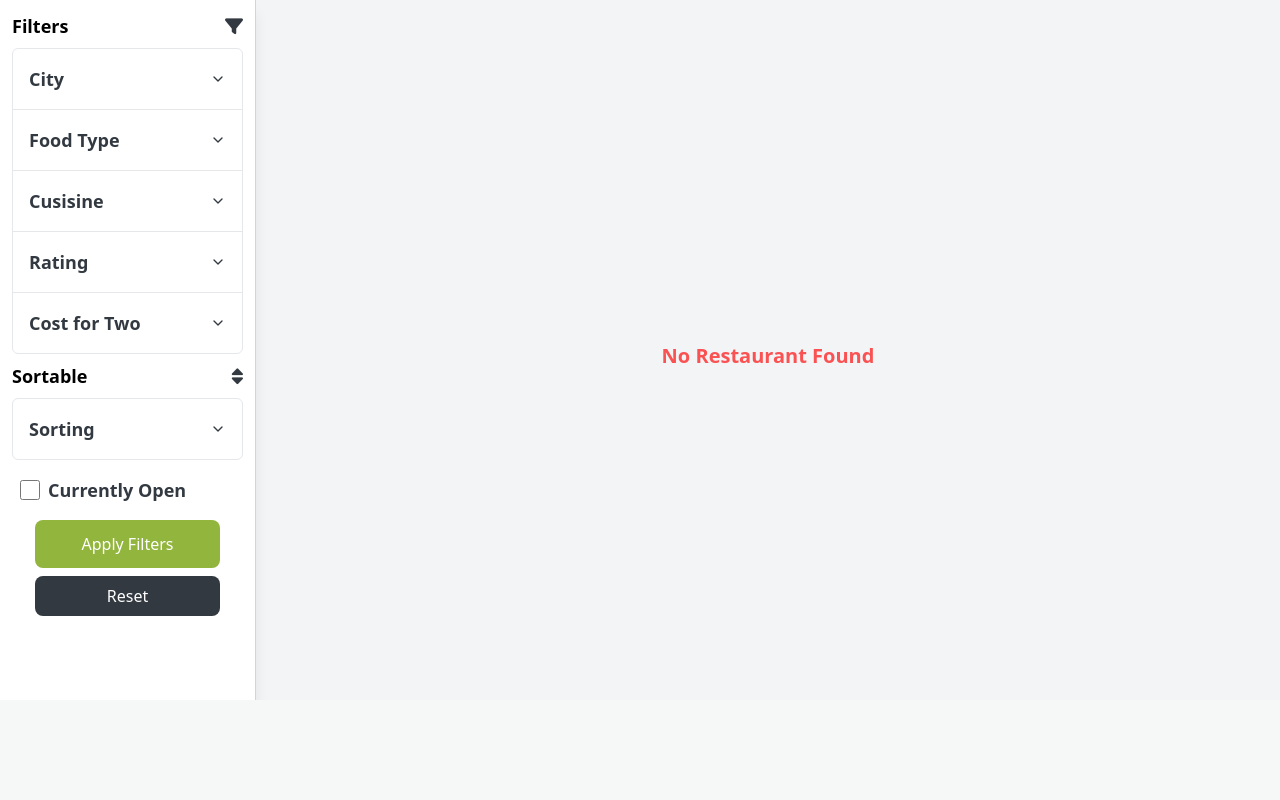
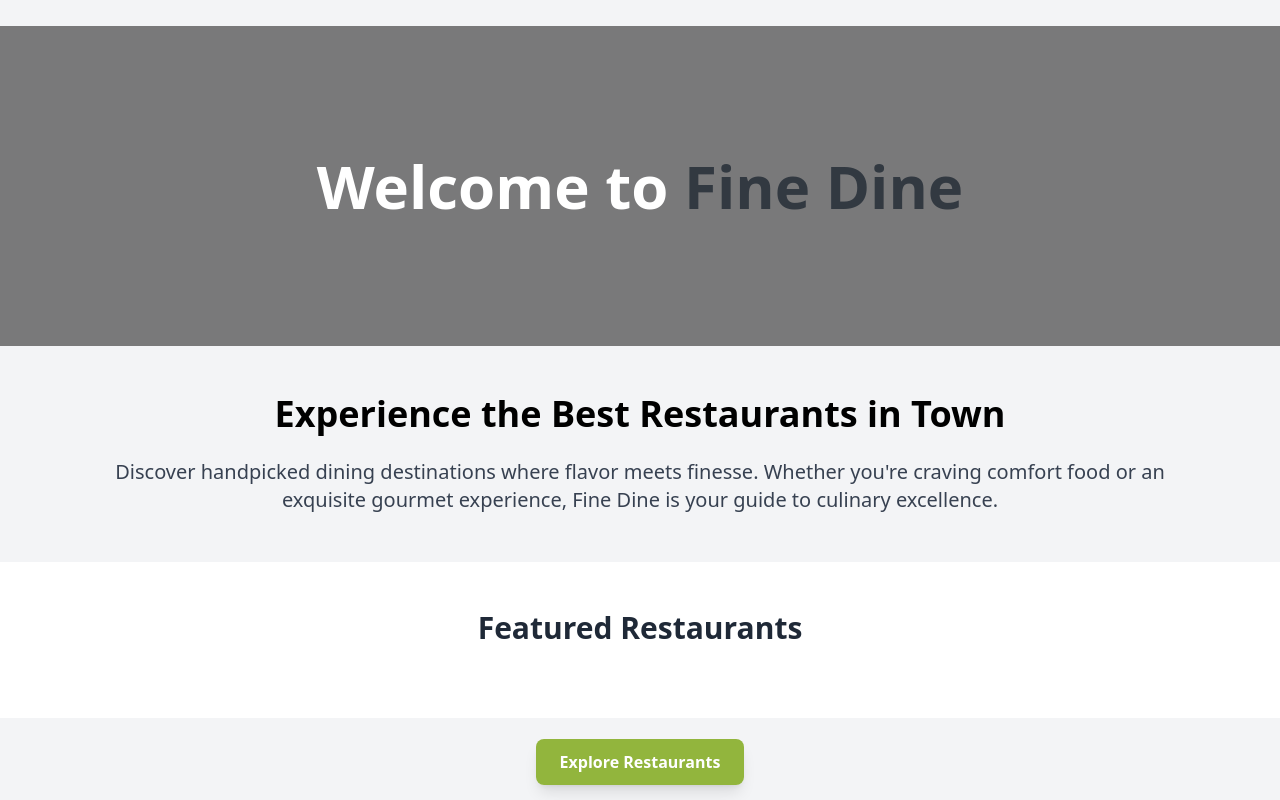
Before and after one commit to Ganapathy-dev/Restaurant, a Django app: page / in a window 1280 px wide. Shown: the part 100-900 px from the top of the page. Before the commit the page ends 800 px from the top, so only its background shows below. Run offline with Django 5.2, Linux system fonts and the light colour scheme; data that the repository does not hold is empty; some libraries are stand-ins or nearby versions.

Commit message:
Create restaurant app Home page & made some minor ui changes

```diff
--- a/restaurant/forms.py
+++ b/restaurant/forms.py
@@ -7,7 +7,7 @@ SORT_CHOICES=[
     ('rating','Rating'),
     ('-rating','Rating (High to low)'),
     ('cost_of_two','Cost of two'),
-    ('-cost_of_two','Cost of two (Hight to low)')
+    ('-cost_of_two','Cost of two (High to low)')
 ]
 
 class RestaurantFilterForm(forms.Form):
--- a/restaurant/templates/base.html
+++ b/restaurant/templates/base.html
@@ -36,7 +36,7 @@
                         <img src="{% static 'img/Fine Dine.jpg' %}" class="w-16 h-16 rounded-full">
                     </a>
                     <div class="text-lg font-bold text-white hover:text-gray-300">
-                        Fine Dine
+                      <a href="{% url 'home' %}">  Fine Dine </a>
                     </div>
                 </div>
 
--- /dev/null
+++ b/restaurant/templates/restaurant/home.html
@@ -0,0 +1,53 @@
+{% extends 'base.html' %}
+
+{% block title %}Welcome to Fine Dine{% endblock %}
+
+{% block content %}
+<div class="bg-gray-100 min-h-screen flex flex-col items-center justify-center">
+    <!-- Header Section -->
+    <div class="bg-cover bg-center w-full h-80 relative" >
+        <div class="absolute inset-0 bg-black bg-opacity-50 flex items-center justify-center">
+            <h1 class="text-white text-4xl md:text-6xl font-bold text-center">
+                Welcome to <span class="text-[#323941]">Fine Dine</span>
+            </h1>
+        </div>
+    </div>
+
+    <!-- Intro Section -->
+    <div class="max-w-6xl mx-auto text-center py-12 px-4 md:px-8">
+        <h2 class="text-2xl md:text-4xl font-semibold mb-6">
+            Experience the Best Restaurants in Town
+        </h2>
+        <p class="text-gray-700 text-lg md:text-xl">
+            Discover handpicked dining destinations where flavor meets finesse. Whether you're craving comfort food or
+            an exquisite gourmet experience, Fine Dine is your guide to culinary excellence.
+        </p>
+    </div>
+
+    <!-- Featured Restaurants -->
+    <div class="bg-white py-12 w-full">
+        <h3 class="text-center text-xl md:text-3xl font-semibold mb-6 text-gray-800">Featured Restaurants</h3>
+        <div class="flex flex-wrap justify-center gap-6 px-4 md:px-8">
+            {% for restaurant in restaurants %}
+                <div class="max-w-xs bg-gray-100 rounded-lg shadow-lg overflow-hidden w-[250px]">
+                    <img src="{{ restaurant.images.first.image.url }}" alt="{{ restaurant.title }}" class="w-full h-40 object-cover">
+                    <div class="p-4">
+                        <h4 class="text-lg font-bold mb-2">{{ restaurant.title }}</h4>
+                        <p class="text-gray-600 text-sm">{{ restaurant.cuisines }}</p>
+                        <p class="text-gray-600 text-sm">Rating: {{ restaurant.rating }} ⭐</p>
+                        <p class="text-gray-600 text-sm">Cost for Two: ₹&nbsp;{{ restaurant.cost_of_two }}</p>
+                    </div>
+                </div>
+            {% endfor %}
+        </div>
+    </div>
+
+    <!-- Explore Button -->
+    <div class="mt-8">
+        <a href="{% url 'restaurant_list' %}"
+           class="bg-[#92B53D] hover:bg-[#A7C95A] text-white font-bold py-3 px-6 rounded-lg shadow-lg transition-all">
+            Explore Restaurants
+        </a>
+    </div>
+</div>
+{% endblock %}
--- a/restaurant/templates/restaurant/restaurant_detail.html
+++ b/restaurant/templates/restaurant/restaurant_detail.html
@@ -222,7 +222,7 @@
                     {% csrf_token %}
                 <div class="text-lg mb-3 font-semibold pt-2  pr-2 flex justify-end items-center gap-[100px]">
                     <div>Rate us</div>
-                    <button type="submit" class="bg-gray-300 px-2 rounded text-white hover:bg-[#92B53D]">ADD</button>
+                    <button type="submit" class="bg-gray-300 px-2 rounded text-black hover:text-white hover:bg-[#92B53D]">ADD</button>
                 </div>
                 <hr class='bg-gray-300 h-[1px]'>
                 <div class="flex flex-col mb-2">
--- a/restaurant/templates/restaurant/restaurant_list.html
+++ b/restaurant/templates/restaurant/restaurant_list.html
@@ -6,7 +6,7 @@
       {% include 'includes/restaurant_filter.html' %}
     </div>
 
-    <div class="flex justify-center flex-wrap gap-6 pt-8 pr-8 pb-8 pl-8 w-[80%] h-screen overflow-auto fixed left-[20%] pb-[120px]">
+    <div class="flex justify-center flex-wrap gap-6 px-4 py-8 w-[80%] h-screen overflow-auto fixed left-[20%] pb-[120px]">
       {% include 'includes/restaurant_cards.html' %}
     </div>
   </div>
--- a/restaurant/urls.py
+++ b/restaurant/urls.py
@@ -4,7 +4,7 @@ from django.contrib.auth import views as auth_views
 
 
 urlpatterns=[
-    path('',views.RestaurantListView.as_view(),name='restaurant_list'),
+    path('restaurants/',views.RestaurantListView.as_view(),name='restaurant_list'),
     path('<int:pk>/',views.RestaurantDetailView.as_view(),name='restaurant_detail'),
     path('bookmark/<int:restaurant_id>/',views.ToggleBookmarkView.as_view(),name='toggle_bookmark'),
     path('visited/<int:restaurant_id>/',views.ToggleVisitedView.as_view(),name='toggle_visited'),
@@ -41,4 +41,5 @@ urlpatterns=[
      path('bookmarked/restaurants/',views.BookmarkedRestaurantsView.as_view(),name='bookmarked_restaurants'),
      path('visited/restaurants/',views.VisitedRestaurantsView.as_view(),name='visited_restaurants'),
      path('spotlight/restaurants/',views.SpotlightRestaurantView.as_view(),name='spotlight_restaurants'),
+     path('',views.HomeView.as_view(),name='home')
 ]
--- a/restaurant/views.py
+++ b/restaurant/views.py
@@ -1,4 +1,4 @@
-from django.views.generic import ListView,DetailView,UpdateView,DeleteView
+from django.views.generic import ListView,DetailView,UpdateView,DeleteView,TemplateView
 from django.views import View
 from django.shortcuts import get_object_or_404, redirect
 from django.urls import reverse,reverse_lazy
@@ -112,10 +112,11 @@ class UserProfileUpdateView(LoginRequiredMixin,UpdateView):
     model=User
     fields=('first_name','last_name','email',)
     template_name='accounts/user_profile.html'
-    success_url=reverse_lazy('my_profile')
+    success_url=reverse_lazy('user_profile')
 
     def get_object(self):
         return self.request.user
+
 class ReviewDeleteView(LoginRequiredMixin,DeleteView):
 
     model=Review
@@ -185,3 +186,11 @@ class SpotlightRestaurantView(ListView):
         context=super().get_context_data(**kwargs)
         context['spotlight']=True
         return context
+
+class HomeView(TemplateView):
+    template_name='restaurant/home.html'
+
+    def get_context_data(self, **kwargs):
+        context = super().get_context_data(**kwargs)
+        context['restaurants'] = Restaurant.objects.order_by('-rating')[:4]
+        return context
```
Also changed, not shown: restaurant/tests/test_views.py (+18 -2 lines).
